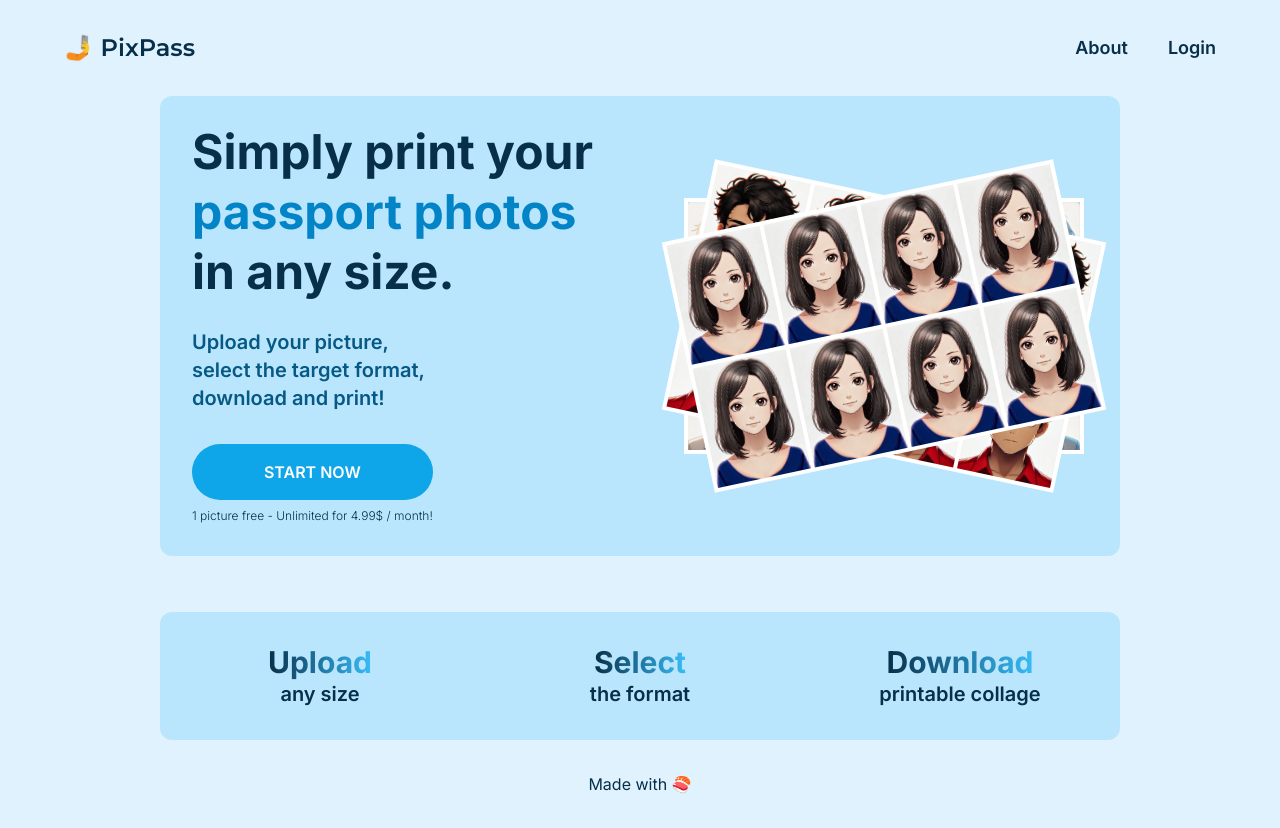
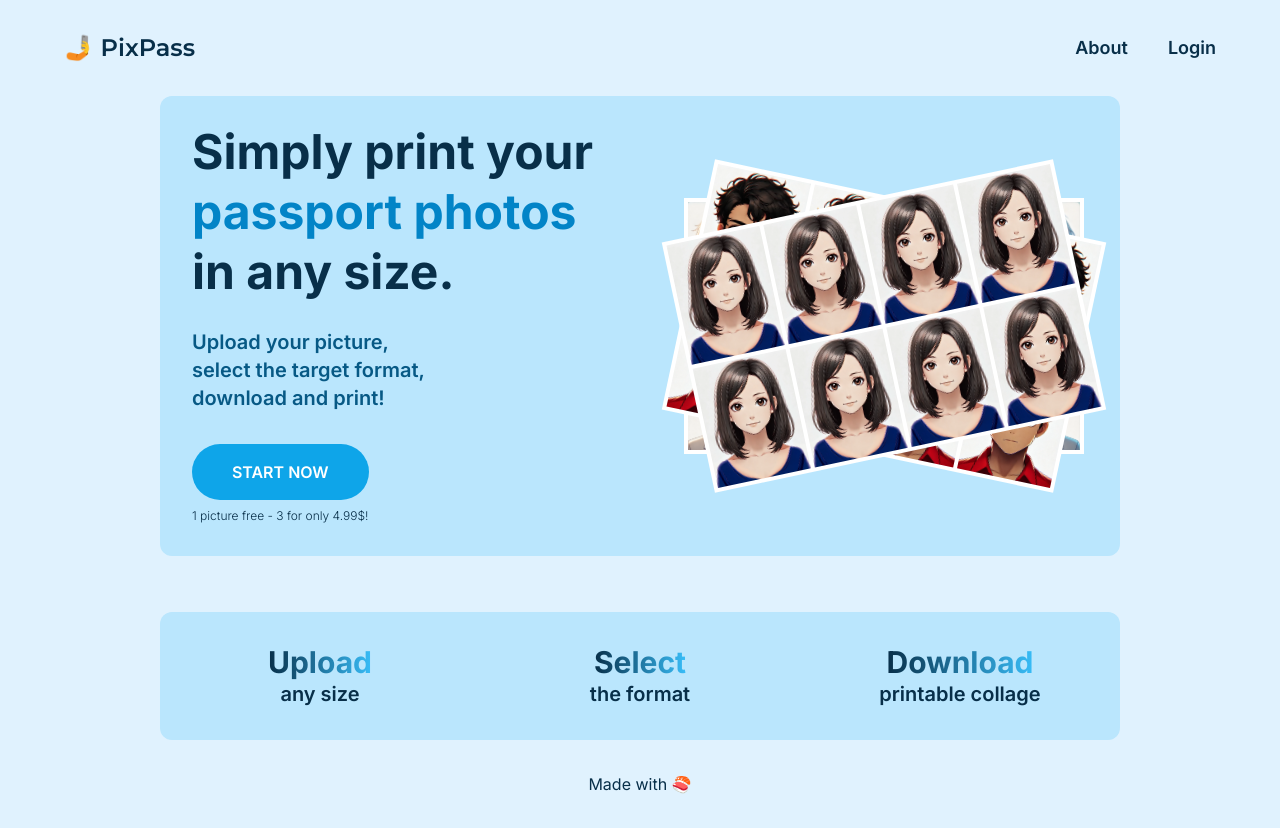
Before and after one commit to sebsch1337/pixpass, a Next.js app: page / in a window 1280 px wide. Built offline with nearby package versions, Linux system fonts and the light colour scheme.

Commit message:
add link to tools

```diff
--- a/app/(home)/_components/hero-section.tsx
+++ b/app/(home)/_components/hero-section.tsx
@@ -1,6 +1,7 @@
 import { Button } from "@/components/button";
 
 import { HeroImageCollage } from "./hero-image-collage";
+import Link from "next/link";
 
 export const HeroSection = () => {
 	return (
@@ -28,8 +29,15 @@ export const HeroSection = () => {
 				</div>
 
 				<div className="">
-					<Button variant="flat">Start now</Button>
-					<p className="text-xs font-light text-sky-950 mt-2">1 picture free - Unlimited for 4.99$ / month!</p>
+					<Link href="/tool">
+						<Button
+							variant="flat"
+							hero
+						>
+							Start now
+						</Button>
+					</Link>
+					<p className="text-xs font-light text-sky-950 mt-2">1 picture free - 3 for only 4.99$!</p>
 				</div>
 			</div>
 
```
